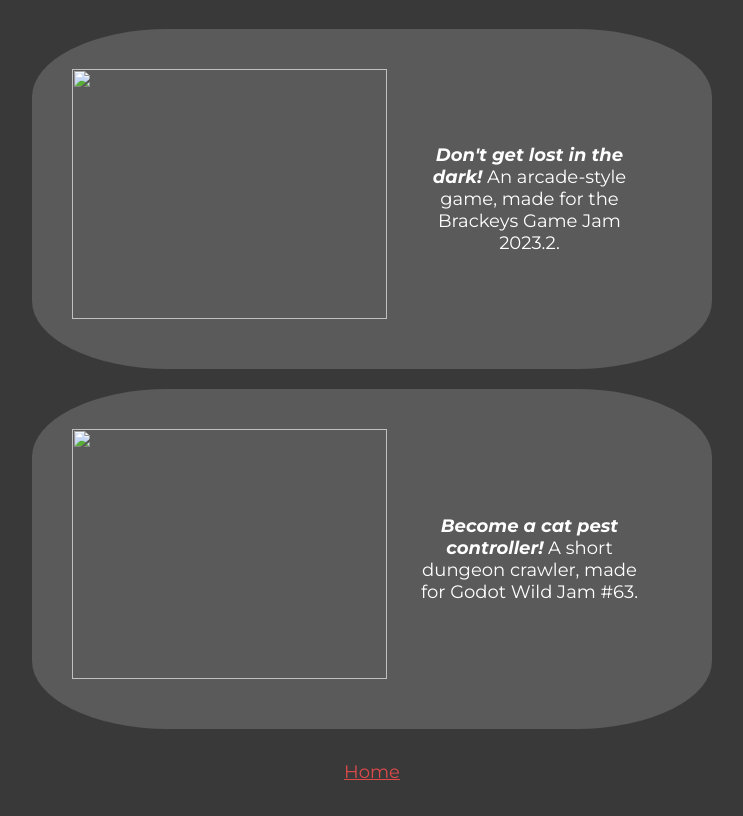
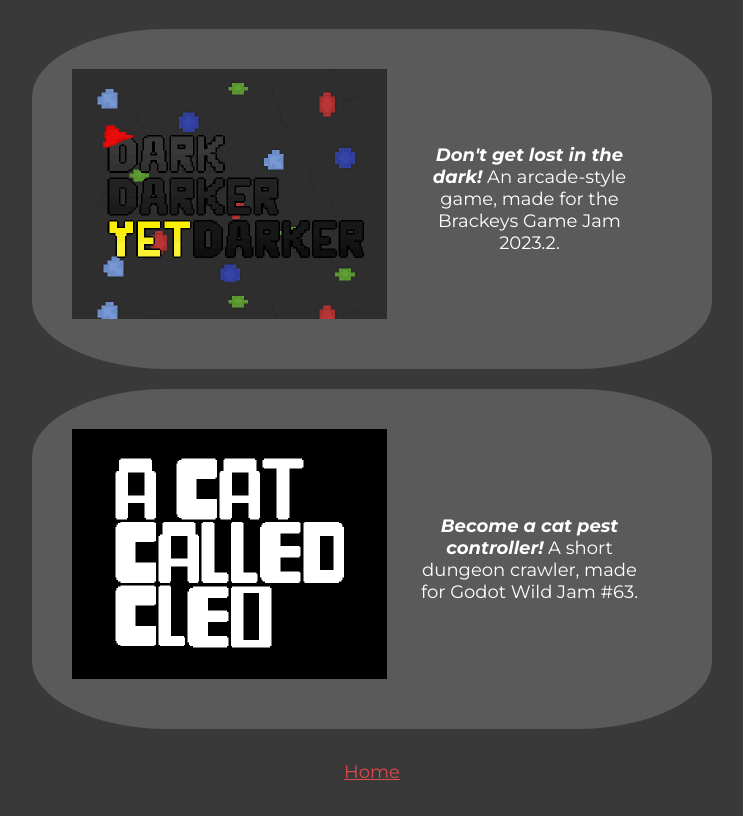
Before and after one commit to Fossilpaw-Studios/Fossilpaw-Studios.github.io, a plain HTML site: page games_select.html in a window 1280 px wide. Shown: the part 764-1580 px from the top of the page, without its empty margins (268-1011 px from the left). Drawn offline with Linux system fonts and the light colour scheme.

Commit message:
Update games_select.html

```diff
--- a/games_select.html
+++ b/games_select.html
@@ -20,7 +20,7 @@
       <!-- Dark Darker Yet Darker -->
       <a href="https://fossilpaw-studios.itch.io/darkdarkeryetdarker" class="game-button">
         <div>
-          <img src="assets/game_icons/dark_darker_yet_darker.png">
+          <img src="assets/game_icons/darkdarkeryetdarker.png">
           <p><b><i>Don't get lost in the dark!</i></b> An arcade-style game, made for the Brackeys Game Jam 2023.2.</p>
         </div>
       </a>
@@ -28,7 +28,7 @@
       <!-- A Cat Called Cleo -->
       <a href="https://fossilpaw-studios.itch.io/cat-called-cleo" class="game-button">
         <div>
-          <img src="assets/game_icons/cat_called_cleo.png">
+          <img src="assets/game_icons/cat-called-cleo.png">
           <p><b><i>Become a cat pest controller!</i></b> A short dungeon crawler, made for Godot Wild Jam #63.</p>
         </div>
       </a>
```
